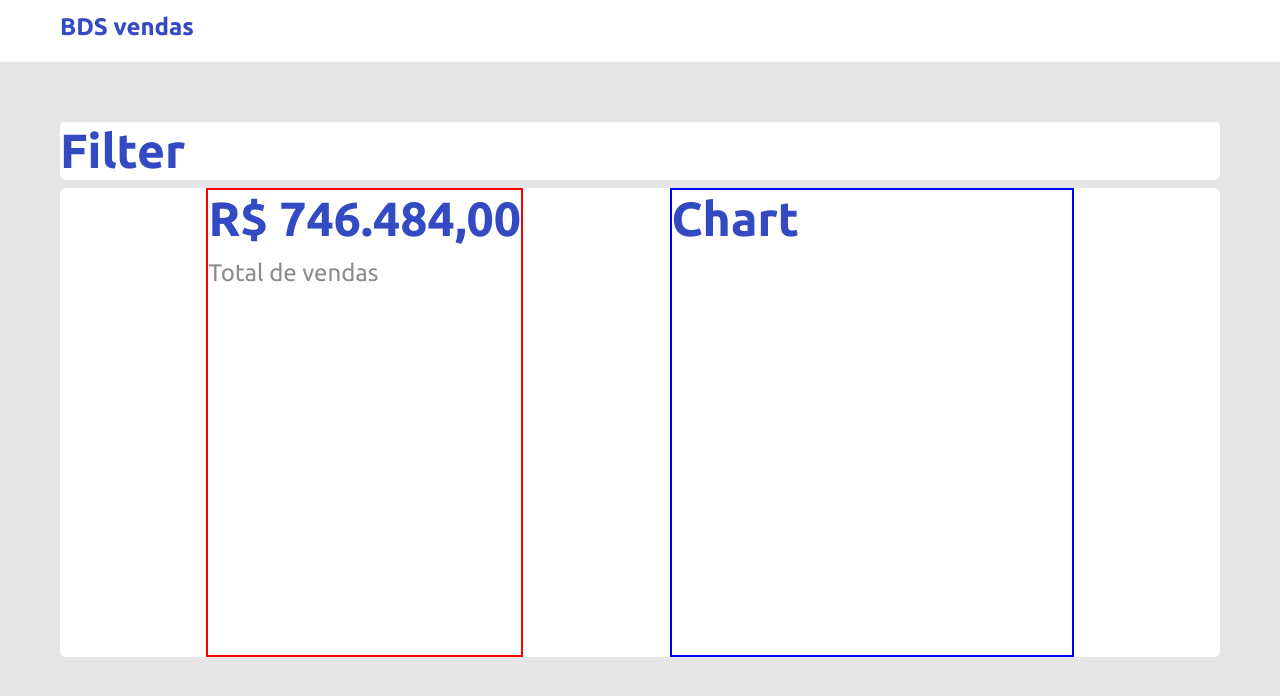
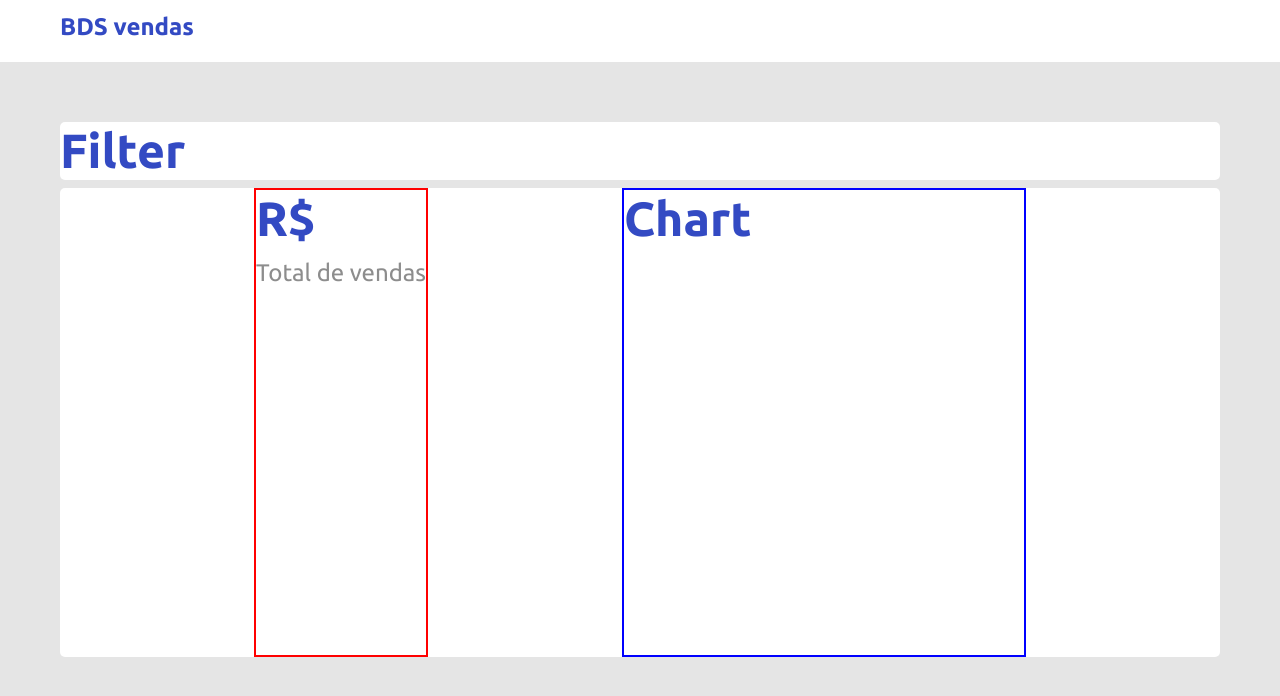
Before and after one commit to AgnyFonseca/DsSales-Project, a React (Create React App) app in the folder frontend/: page / in a window 1280 px wide. Shown: the top 696 px of the page. Built offline with nearby package versions, Linux system fonts and the light colour scheme; no server answers.

Commit message:
Total sales

```diff
--- a/frontend/src/components/donutchart/DonutChart.tsx
+++ b/frontend/src/components/donutchart/DonutChart.tsx
@@ -10,8 +10,6 @@ type ChartData = {
 
 const DonutChart = () => {
     const [chartData, setChartData] = useState<ChartData>({ labels: [], series: [] });
-
-
 
     useEffect(() => {
         makeRequest
--- a/frontend/src/pages/home/Home.tsx
+++ b/frontend/src/pages/home/Home.tsx
@@ -1,7 +1,30 @@
+import { useEffect, useState } from 'react';
 import DonutChart from '../../components/donutchart/DonutChart';
+import { SalesSummary } from '../../types/types';
+import { makeRequest } from '../../utils/requests';
 import './Home.css';
 
+const initialSummary = {
+    avg: 0,
+    count: 0,
+    max: 0,
+    min: 0
+  };
+
 const Home = () => {
+    const [summary, setSummary] = useState<SalesSummary>(initialSummary);
+
+
+    useEffect(() => {
+        makeRequest
+            .get<SalesSummary>('/sales/summary')
+            .then((response) => {
+                setSummary(response.data);
+            })
+    }, []);
+
+
+
     return (
         <div className="home-container">
             <div className="base-card">
@@ -9,7 +32,7 @@ const Home = () => {
             </div>
             <div className="base-card home-card">
                 <div className="home-content">
-                    <h1>R$ 746.484,00</h1>
+                    <h1>R$ {summary?.sum}</h1>
                     <p>Total de vendas</p>
                 </div>
                 <div className="home-chart">
```
Also changed, not shown: frontend/src/types/types.ts (+8 -0 lines).
